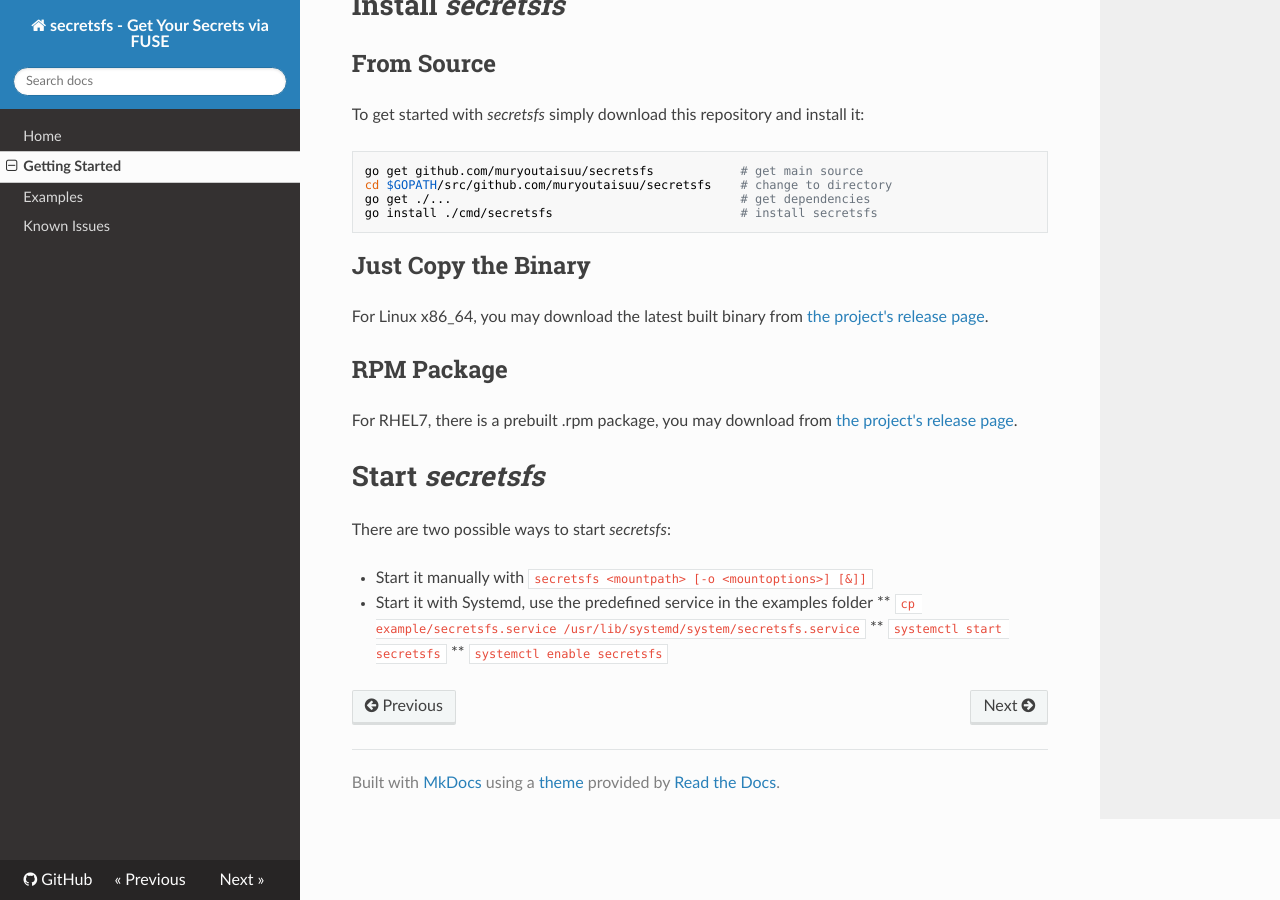
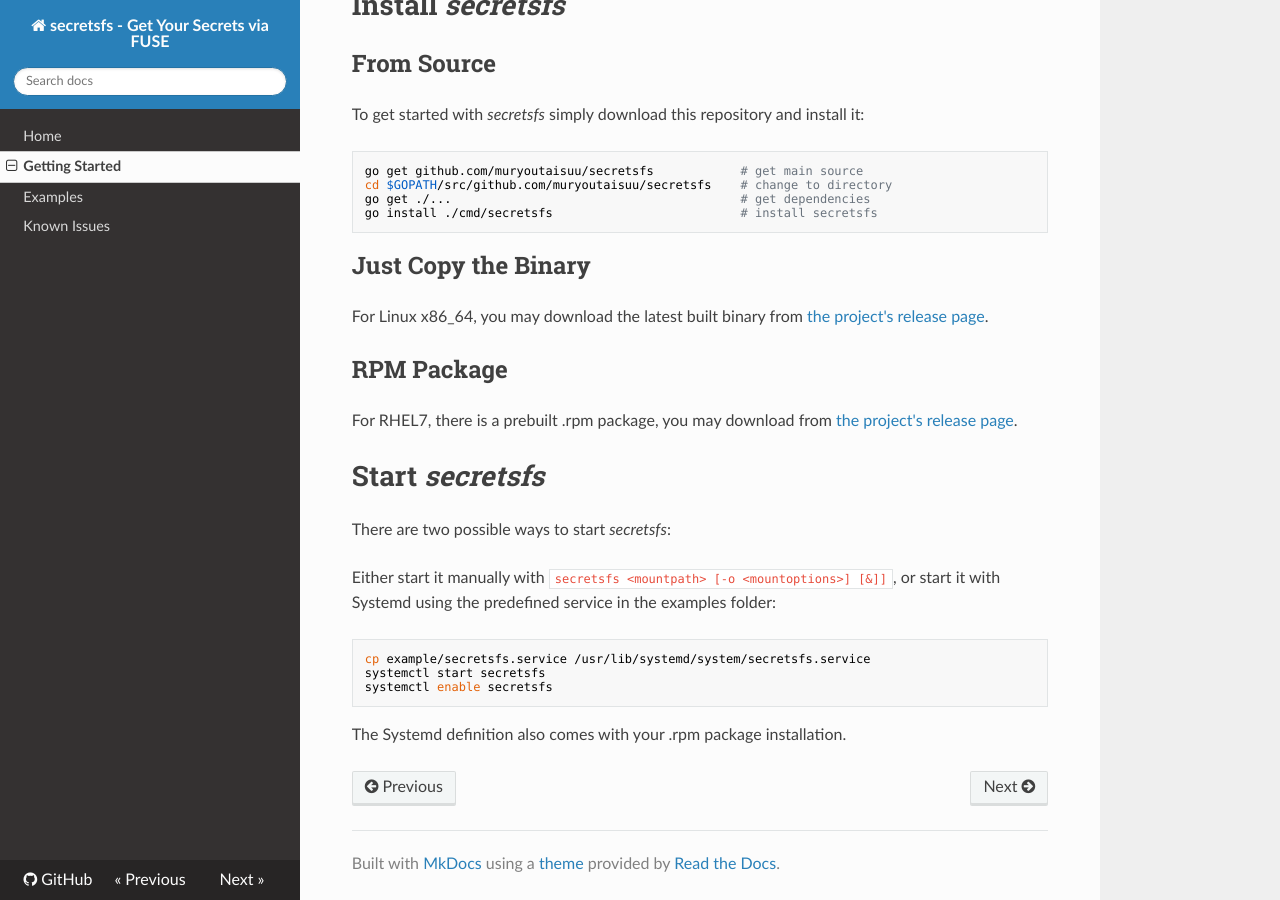
Before and after one commit to muryoutaisuu/secretsfs, an MkDocs documentation site: the page built from docs/getting-started.md, in a window 1280 px wide and 900 px high, scrolled down 610 px. Built offline with MkDocs 1.6.1, drawn with Linux system fonts in a browser that asks for light colours; nearby versions of some CDN libraries.

Commit message:
Docs (#43)
* fixed some docs

* fixed some docs

````diff
--- a/docs/getting-started.md
+++ b/docs/getting-started.md
@@ -50,8 +50,12 @@ For RHEL7, there is a prebuilt .rpm package, you may download from [the project'
 
 There are two possible ways to start *secretsfs*:
 
-* Start it manually with `secretsfs <mountpath> [-o <mountoptions>] [&]]`
-* Start it with Systemd, use the predefined service in the examples folder
-** `cp example/secretsfs.service /usr/lib/systemd/system/secretsfs.service`
-** `systemctl start secretsfs`
-** `systemctl enable secretsfs`
+Either start it manually with `secretsfs <mountpath> [-o <mountoptions>] [&]]`, or start it with Systemd using the predefined service in the examples folder:
+
+```bash
+cp example/secretsfs.service /usr/lib/systemd/system/secretsfs.service
+systemctl start secretsfs
+systemctl enable secretsfs
+```
+
+The Systemd definition also comes with your .rpm package installation.
````
Also changed, not shown: docs/examples.md (+6 -5 lines).
